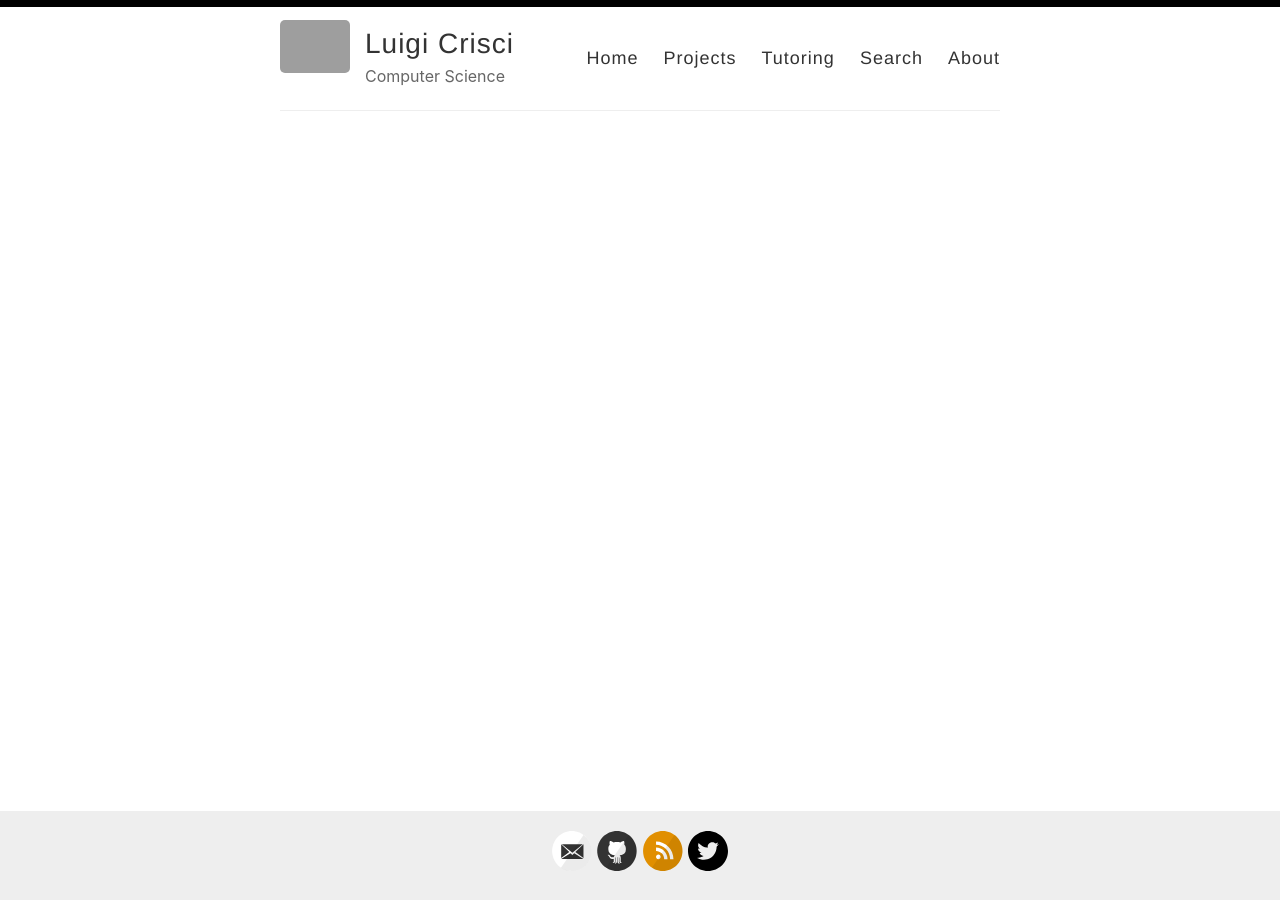
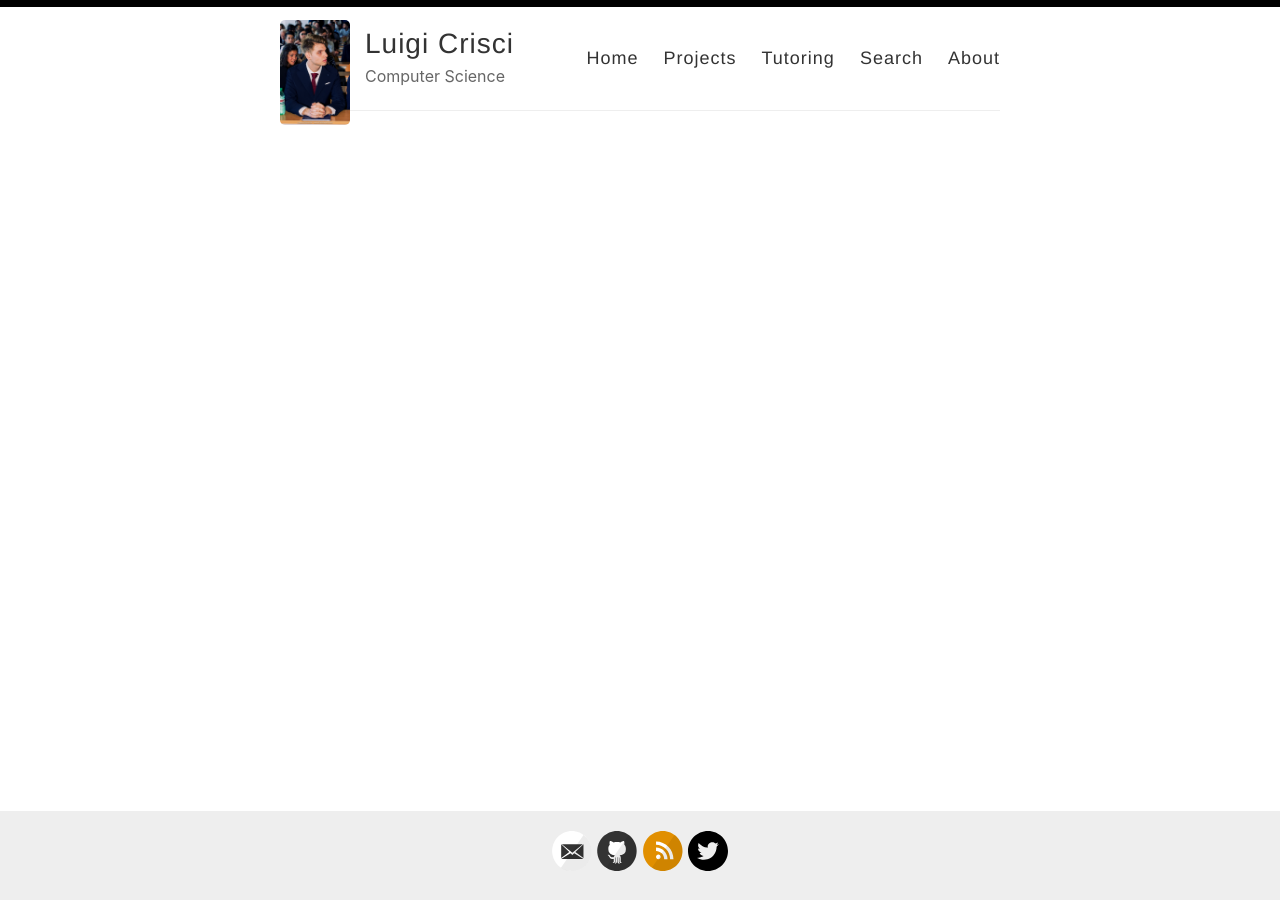
Before and after one commit to Luigi-Crisci/luigi-crisci.github.io, a Jekyll site: the page built from index.html, in a window 1280 px wide. Built offline with Jekyll 4.4.1, drawn with Linux system fonts in a browser that asks for light colours; the list of posts is cut into pages by our own code.

Commit message:
Update userpic

```diff
--- a/_config.yml
+++ b/_config.yml
@@ -12,7 +12,7 @@ author: Amit Merchant
 description: Computer Science
 
 # URL of your avatar or profile pic (you could use your GitHub profile pic)
-avatar: https://avatars2.githubusercontent.com/u/39593727?s=400&u=17a35f5264789ff249590608d3d7c5bb62428a70&v=4
+avatar: /images/userpic.png
 
 #
 # Flags below are optional
```
Also changed, not shown: images/userpic.png (added).
